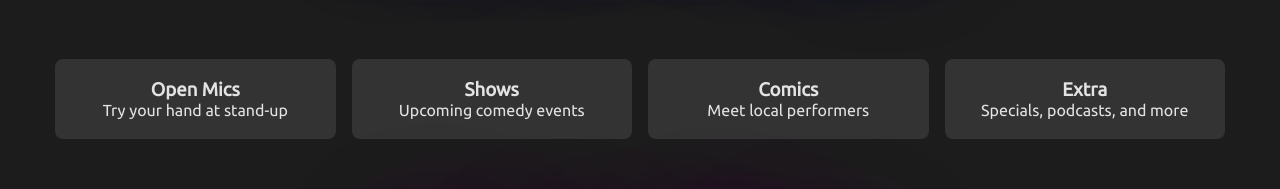
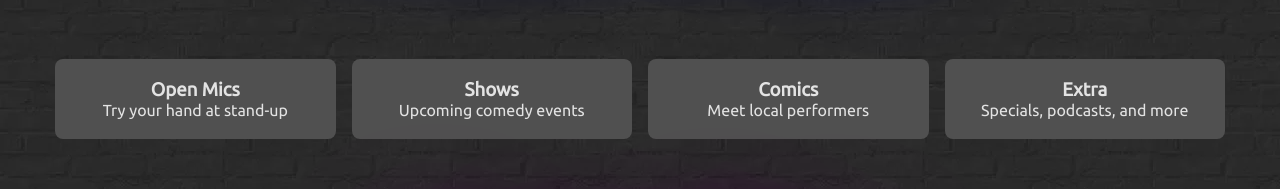
Before and after one commit to clamlands/local-madison-comedy, a SvelteKit app: page / in a window 1280 px wide. Shown: the part 341-530 px from the top of the page. Built offline with nearby package versions, Linux system fonts and the light colour scheme; no server answers.

Commit message:
Multiple Eventbrite API accounts support. Added brick background. Other small css changes

```diff
--- a/src/app.css
+++ b/src/app.css
@@ -52,6 +52,14 @@ body {
   align-items: center;
   --neon: rgb(27, 65, 217);
   --neon2: rgb(217, 27, 192);
+}
+
+body {
+  background-image: url($lib/images/brickwall.webp);
+  background-position: left top;
+  background-size: auto;
+  background-repeat: repeat;
+  background-attachment: fixed;
 }
 
 @keyframes fadeInAnimation {
@@ -128,7 +136,7 @@ hr {
   flex-direction: column;
   align-items: center;
   padding: 20px;
-  background: rgba(255, 255, 255, 0.1);
+  background: rgb(80, 80, 80);
   border-radius: 8px;
   text-decoration: none;
   color: inherit;
@@ -136,8 +144,7 @@ hr {
 }
 
 .quick-link:hover {
-  background: rgba(255, 255, 255, 0.2);
-  transform: translateY(-2px);
+  transform: translateY(-1px);
   box-shadow:
     0 0 0.2rem #fff,
     0 0 0.2rem #fff,
--- a/src/routes/UpcomingShows.svelte
+++ b/src/routes/UpcomingShows.svelte
@@ -1,17 +1,43 @@
 <script>
   import { PUBLIC_CCC_API_KEY } from '$env/static/public';
+  import { PUBLIC_SILLY_STREET_API_KEY } from '$env/static/public';
   import ShowCard from './ShowCard.svelte';
   import { onMount } from 'svelte';
 
   let curatedEventsArray = $state([]);
 
+  // async function getEvents() {
+  //   const response = await fetch(
+  //     // `https://www.eventbriteapi.com/v3/organizations/{ORGANIZATION_ID}/events/?status=live&expand=venue&token=${PUBLIC_CCC_API_KEY}`,
+  //     // `https://www.eventbriteapi.com/v3/organizations/863190459903/events/?status=live&expand=venue&token=${PUBLIC_CCC_API_KEY}`,
+  //     `https://www.eventbriteapi.com/v3/organizations/2359569882963/events/?status=live&expand=venue&token=${PUBLIC_SILLY_STREET_API_KEY}`,
+  //   );
+  //   const json = await response.json();
+  //   const events = json.events;
+  //   curateEventsArray(events);
+  // }
+
+  const eventbriteURLs = [
+    `https://www.eventbriteapi.com/v3/organizations/863190459903/events/?status=live&expand=venue&token=${PUBLIC_CCC_API_KEY}`,
+    `https://www.eventbriteapi.com/v3/organizations/2359569882963/events/?status=live&expand=venue&token=${PUBLIC_SILLY_STREET_API_KEY}`,
+  ];
+
   async function getEvents() {
-    const response = await fetch(
-      `https://www.eventbriteapi.com/v3/organizations/863190459903/events/?status=live&expand=venue&token=${PUBLIC_CCC_API_KEY}`,
-    );
-    const json = await response.json();
-    const events = json.events;
-    curateEventsArray(events);
+    const responses = await Promise.all(eventbriteURLs.map((url) => fetch(url)));
+    const dataPromises = await responses.map((response) => {
+      if (!response.ok) {
+        throw new Error('Network response was not ok');
+      }
+      return response.json();
+    });
+    const data = await Promise.all(dataPromises);
+    const eventsArray = [];
+    data.forEach((dataPoint) => {
+      eventsArray.push(...dataPoint.events);
+    });
+    //sort events by date
+    eventsArray.sort((a, b) => new Date(a.start.utc) - new Date(b.start.utc));
+    curateEventsArray(eventsArray);
   }
 
   onMount(getEvents);
--- a/src/routes/comics/ComicCard.svelte
+++ b/src/routes/comics/ComicCard.svelte
@@ -28,7 +28,7 @@
       <a href={youtube} target="_blank" rel="noreferrer">YouTube</a>
     {/if}
     {#if website}
-      <a href={website} target="_blank" rel="noreferrer">{website}</a>
+      <a href={website} target="_blank" rel="noreferrer">Personal website</a>
     {/if}
     {#if email}
       <div>Email: {email}</div>
```
Also changed, not shown: src/lib/images/brickwall.webp (added).
